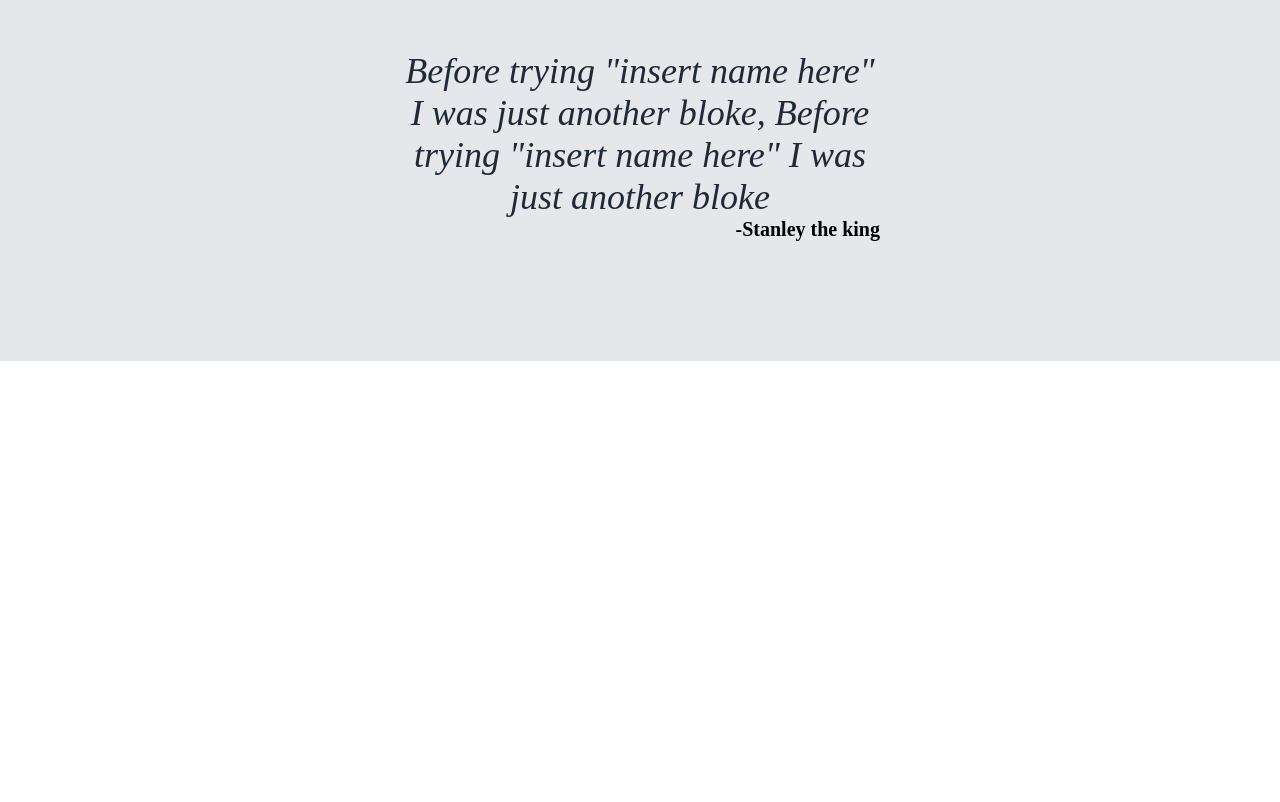
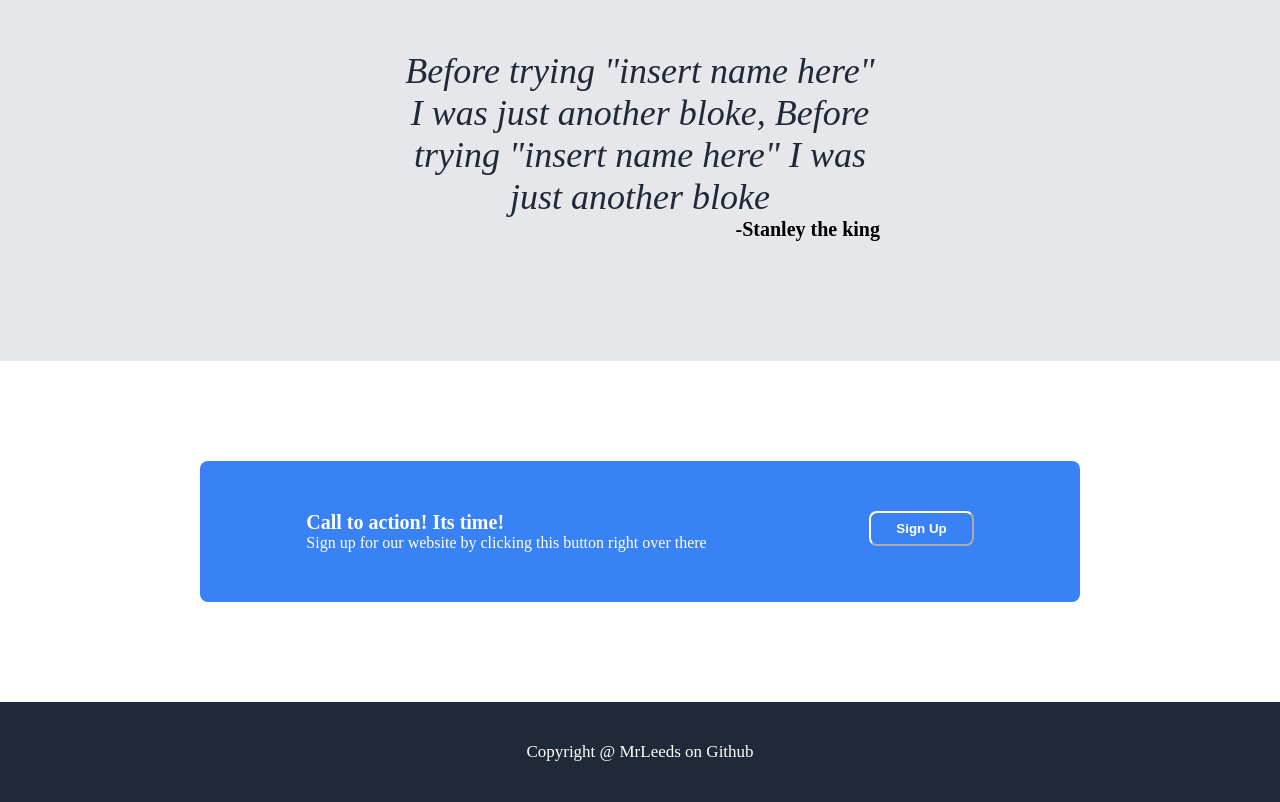
Before and after one commit to MrLeeds/The-Landing-Page, a plain HTML site: page index.html in a window 1280 px wide. Shown: the part 936-1738 px from the top of the page. Before the commit the page ends 1297 px from the top, so only its background shows below. Drawn offline with Linux system fonts and the light colour scheme.

Commit message:
Finished the layout, now onto the design

```diff
--- a/index.html
+++ b/index.html
@@ -61,17 +61,20 @@
         <div class="middle-bottom">
             <div class="quote">Before trying "insert name here" I was just another bloke, Before trying "insert name here" I was just another bloke</div>
             <div class="p-name">-Stanley the king</div>
+        </div>
 
-
-
-
-
-
+        <div class="bottom">
+            <div class="text-box">
+                <div class="text-box2">
+                    <div class="b-text1">Call to action! Its time!</div>
+                    <div class="b-text2">Sign up for our website by clicking this button right over there</div>
+                </div>
+                <div class="buttonz">
+                    <button>Sign Up</button></div>
+                </div>
         </div>
 
 
-
-
-
+        <div class="footer">Copyright @ MrLeeds on Github</div>
     </body>
 </html>
--- a/styles.css
+++ b/styles.css
@@ -2,6 +2,7 @@ body {
     margin: 0;
     display: flex;
     flex-direction: column;
+
 }
 
 
@@ -53,12 +54,13 @@ li {
   margin-left: 15px;
 }
 
-button {
+.buttons button {
     border: none;
     border-radius: 8px;
     color: white;
     background: #3882f6;
     padding: 8px 25px;
+    font-weight: bolder;
   }
 
   .h2 {
@@ -156,3 +158,60 @@ text-align: right;
 font-size: 20px;
 font-weight: bold;
 }
+
+
+
+/* bottom */
+
+.bottom {
+margin-top: 100px;
+margin-bottom: 100px;
+margin-left: 200px;
+margin-right: 200px;
+}
+
+.text-box {
+    border: none;
+    border-radius: 8px;
+    background: #3882f6;
+    padding: 50px 25px;
+  }
+
+.text-box {
+  display: flex;
+  justify-content: space-around;
+
+}
+
+  .buttonz button {
+    border-color: #ffffff;
+    border-width: 2.4px;
+    border-radius: 8px;
+    color: white;
+    background: #3882f6;
+    padding: 8px 25px;
+    font-weight: bolder;
+  }
+
+  .b-text1, .b-text2 {
+color: rgb(255, 255, 255);
+  }
+
+  .b-text1 {
+    font-size: 20px;
+font-weight: bolder;
+  }
+
+
+  /*Footer*/
+
+  .footer {
+    display: flex;
+    justify-content: center;
+    align-items: center;
+    background-color: #1F2937;
+    font-size: 17px;
+    color: #ffffff;
+    padding: 40px;
+
+  }
```
